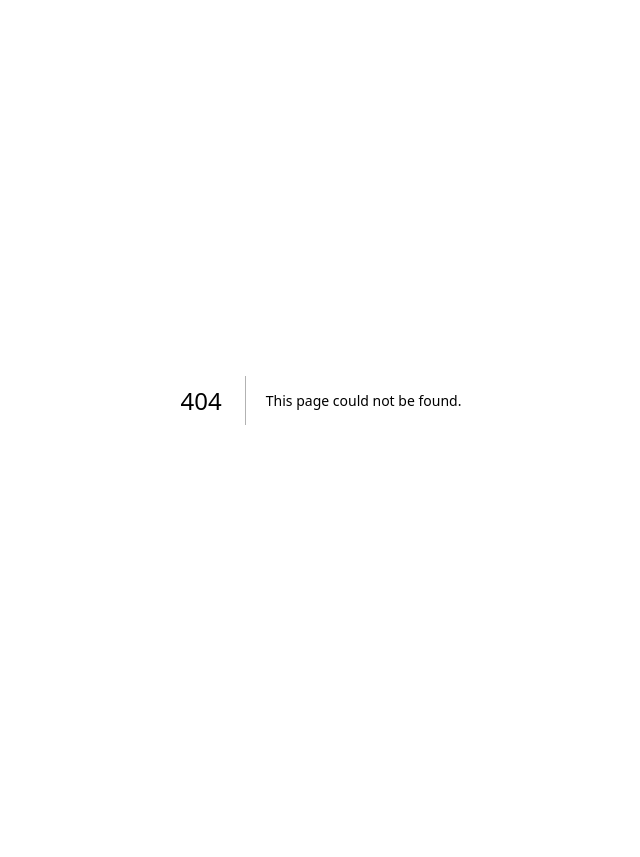
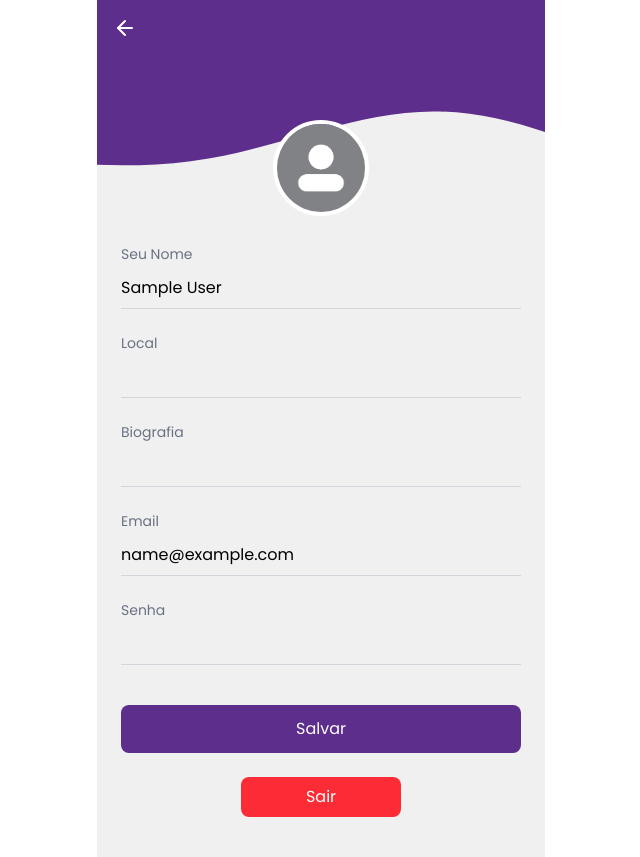
Before and after one commit to thns7/passa-a-bola, a Next.js app: page /editar-perfil in a window 1280 px wide. Before the commit this address had no page. Shown: the whole page, without its empty margins (319-959 px from the left). Before the commit the page ends 800 px from the top, so only its background shows below. Built offline with nearby package versions, Linux system fonts and the light colour scheme; sample sign-in values are in the browser's storage; what tailwindcss-animated would draw is missing.

Commit message:
feature: Perfil and Editar perfil

```diff
--- /dev/null
+++ b/app/editar-perfil/page.js
@@ -0,0 +1,162 @@
+"use client";
+
+import { useEffect, useState } from "react";
+import { useRouter } from "next/navigation";
+import { ArrowLeft } from "lucide-react";
+
+export default function EditarPerfil() {
+  const [user, setUser] = useState(null);
+  const [form, setForm] = useState({
+    name: "",
+    username: "",
+    location: "", // <-- adicionamos aqui
+    bio: "",
+    email: "",
+    password: "",
+  });
+  const router = useRouter();
+
+  useEffect(() => {
+    const currentUser = localStorage.getItem("currentUser");
+    if (currentUser) {
+      const parsed = JSON.parse(currentUser);
+      setUser(parsed);
+      setForm({
+        name: parsed.name || "",
+        username: parsed.username || "",
+        location: parsed.location || "", // <-- puxando do user
+        bio: parsed.bio || "",
+        email: parsed.email || "",
+        password: parsed.password || "",
+      });
+    } else {
+      router.push("/login");
+    }
+  }, [router]);
+
+  const handleChange = (field, value) => {
+    setForm((prev) => ({ ...prev, [field]: value }));
+  };
+
+  const handleSave = () => {
+    if (!user) return;
+
+    const updatedUser = { ...user, ...form };
+    localStorage.setItem("currentUser", JSON.stringify(updatedUser));
+    setUser(updatedUser);
+    router.push("/perfil");
+  };
+
+  const handleLogout = () => {
+    localStorage.removeItem("currentUser");
+    router.push("/login");
+  };
+
+  if (!user) {
+    return (
+      <div className="flex items-center justify-center h-screen">
+        Carregando...
+      </div>
+    );
+  }
+
+  return (
+    <div className="max-w-md mx-auto bg-[#F0F0F0] min-h-screen pb-10">
+      <div className="relative h-[180px] animate-duration-400 animate-fade-down">
+        <img
+          src="/svgs/headerPerfil.svg"
+          alt="Header background"
+          className="absolute top-0 left-0 w-full h-full object-cover"
+        />
+
+
+        <button
+          onClick={() => router.back()}
+          className="absolute top-4 left-4 text-white"
+        >
+          <ArrowLeft className="h-6 w-6" />
+        </button>
+
+
+        <div className="absolute left-1/2 -bottom-9 transform -translate-x-1/2">
+          <img
+            src={user.avatar || "/perfilPadrao.jpg"}
+            alt="Foto de perfil"
+            className="h-24 w-24 rounded-full border-4 border-white object-cover"
+          />
+        </div>
+      </div>
+
+
+      <div className="mt-16 px-6 space-y-6">
+        <div>
+          <label className="block text-sm text-gray-500 mb-1">Seu Nome</label>
+          <input
+            type="text"
+            value={form.name}
+            onChange={(e) => handleChange("name", e.target.value)}
+            className="w-full border-b border-gray-300 bg-transparent focus:outline-none py-2"
+          />
+        </div>
+
+        <div>
+          <label className="block text-sm text-gray-500 mb-1">Local</label>
+          <input
+            type="text"
+            value={form.location}
+            onChange={(e) => handleChange("location", e.target.value)} // <-- agora salva no location
+            className="w-full border-b border-gray-300 bg-transparent focus:outline-none py-2"
+          />
+        </div>
+
+        <div>
+          <label className="block text-sm text-gray-500 mb-1">Biografia</label>
+          <input
+            type="text"
+            value={form.bio}
+            onChange={(e) => handleChange("bio", e.target.value)}
+            className="w-full border-b border-gray-300 bg-transparent focus:outline-none py-2"
+          />
+        </div>
+
+        <div>
+          <label className="block text-sm text-gray-500 mb-1">Email</label>
+          <input
+            type="email"
+            value={form.email}
+            onChange={(e) => handleChange("email", e.target.value)}
+            className="w-full border-b border-gray-300 bg-transparent focus:outline-none py-2"
+          />
+        </div>
+
+        <div>
+          <label className="block text-sm text-gray-500 mb-1">Senha</label>
+          <input
+            type="password"
+            value={form.password}
+            onChange={(e) => handleChange("password", e.target.value)}
+            className="w-full border-b border-gray-300 bg-transparent focus:outline-none py-2"
+          />
+        </div>
+
+
+        <button
+          onClick={handleSave}
+          className="w-full bg-[var(--primary-color)] text-white py-3 rounded-lg mt-4"
+        >
+          Salvar
+        </button>
+
+
+        <div className="flex justify-center">
+          <button
+            onClick={handleLogout}
+            className="w-40 bg-red-500 text-white py-2 rounded-lg"
+          >
+            Sair
+          </button>
+        </div>
+      </div>
+    </div>
+  );
+}
--- a/app/home/page.js
+++ b/app/home/page.js
@@ -97,16 +97,6 @@ export default function HomePage() {
 
         <TituloAlt titulo="Principais Notícias" />
 
-        <button
-          onClick={() => {
-            localStorage.removeItem("currentUser");
-            router.push("/login");
-          }}
-          className="mt-4 w-full bg-red-500 text-white py-2 rounded-lg"
-        >
-          Sair
-        </button>
-
 
         <div className="fixed bottom-0 left-0 right-0 md:hidden">
           <BottomNav activeIndex={active} onChange={setActive} />
@@ -115,7 +105,7 @@ export default function HomePage() {
 
       {/* Desktop */}
       <div className="hidden md:grid md:grid-cols-3 gap-6 p-12">
-        {/* Coluna 1: Ao vivo + Partidas */}
+
         <div className="space-y-6">
           <TituloAlt titulo="Ao vivo" />
           <Link href="/match/1">
@@ -158,7 +148,7 @@ export default function HomePage() {
           />
         </div>
 
-        {/* Coluna 2 & 3: Notícias / Destaques */}
+
         <div className="col-span-2 bg-white p-8 rounded-2xl shadow-lg space-y-6">
           <h1 className="text-3xl font-bold">Bem-vindo, {user.name}</h1>
           <p className="text-gray-600">
--- a/app/perfil/page.js
+++ b/app/perfil/page.js
@@ -1,18 +1,27 @@
 'use client'
 
-import Image from 'next/image'
-import { PencilIcon } from 'lucide-react'
+import { useEffect, useState } from "react";
 import { useRouter } from "next/navigation";
-import { useEffect, useState } from "react";
+import { MoreHorizontal } from "lucide-react";
+import BottomNav from "../components/BottomNav";
 
 export default function PerfilPage() {
   const [user, setUser] = useState(null);
+  const [active, setActive] = useState(3);
+  const [posts, setPosts] = useState([]);
   const router = useRouter();
 
   useEffect(() => {
     const currentUser = localStorage.getItem("currentUser");
-        if (currentUser) setUser(JSON.parse(currentUser));
-        else router.push("/login");
+    if (currentUser) {
+      const parsedUser = JSON.parse(currentUser);
+      setUser(parsedUser);
+
+      const userPosts = JSON.parse(localStorage.getItem("posts")) || [];
+      setPosts(userPosts.filter((p) => p.userId === parsedUser.id));
+    } else {
+      router.push("/login");
+    }
   }, [router]);
 
   if (!user) {
@@ -24,40 +33,101 @@ export default function PerfilPage() {
   }
 
   return (
-        <div className="max-w-md mx-auto bg-[#F0F0F0] h-screen overflow-hidden">
-            <header className="relative h-70">
+    <div className="max-w-md mx-auto bg-[#F0F0F0] min-h-screen">
+
+      <header className="relative h-[140px] animate-duration-400 animate-fade-down">
         <img
           src="/svgs/headerPerfil.svg"
           alt="Header background"
-                    className="absolute top-0 left-0 object-cover"
+          className="absolute top-0 left-0 w-full h-full object-cover"
         />
-                <div className="absolute top-4 right-4 text-white cursor-pointer">
-                    <PencilIcon className="h-6 w-6" />
+
+        <div
+          className="absolute top-4 right-4 text-white cursor-pointer"
+          onClick={() => router.push("/editar-perfil")}
+        >
+          <MoreHorizontal className="h-6 w-6" />
+        </div>
+
+
+        <div className="absolute left-7 bottom-[-62px] flex items-center gap-4">
+          <img
+            src={user.avatar || "/perfilPadrao.jpg"}
+            alt="Foto de perfil"
+            className="h-24 w-24 rounded-full border-4 border-white object-cover"
+          />
+          <div>
+            <h1 className="text-xl font-semibold drop-shadow">
+              {user.name || "Usuário"}
+            </h1>
+            <h2 className="text-[#5f2e8c80] text-sm">
+              {user.username || user.name?.toLowerCase() + "_"}
+            </h2>
+            <p className="text-sm text-gray-400">
+              {user.location || "Sua localização"}
+            </p>
+          </div>
         </div>
       </header>
 
-            <div className="flex gap-5 absolute top-20 left-6 items-center">
-                <img src="/perfilPadrao.jpg" alt="" className="h-24 rounded-full" />
-                <div>
-                    <h1 className="text-2xl">{user.name || "Usuário"}</h1>
-                    <h2 className="text-[var(--primary-color)] text-[1rem]">
-                        {user.name.toLowerCase() + "_"}
-                    </h2>
+      {/* Bio */}
+      <div className="px-6 mt-20 text-sm text-gray-700 leading-relaxed">
+        <p>{user.bio || "Adicione sua bio aqui..."}</p>
+
+        <div className="mt-3">
+          <p className="text-gray-500">
+            <strong className="text-gray-700">E-mail:</strong>{" "}
+            <a
+              href={`mailto:${user.email || "seuemail@dominio.com"}`}
+              className="text-gray-400"
+            >
+              {user.email || "seuemail@dominio.com"}
+            </a>
+          </p>
         </div>
       </div>
 
 
-            <div class="bio-jogadora">
-  <p>
-    Sou Luana Nascimento, tenho 23 anos e desde muito nova encontrei no futebol
-    mais do que uma paixão, encontrei um propósito. Cresci em uma comunidade
-    onde as oportunidades são poucas, mas a vontade de vencer é imensa...
+      <div className="px-4 py-5 mt-10 mb-20 border-t border-t-gray-400">
+        <div className="flex justify-between items-center mb-3">
+          <h3 className="text-lg font-semibold">Posts</h3>
+          <span className="text-gray-500 text-sm">{posts.length}</span>
+        </div>
+
+        {posts.length > 0 ? (
+          posts.map((post, index) => (
+            <div key={index} className="bg-white rounded-xl shadow p-4 mb-4">
+              <div className="flex justify-between items-center mb-2">
+                <div className="flex items-center gap-2">
+                  <img
+                    src={user.avatar || "/perfilPadrao.jpg"}
+                    alt=""
+                    className="h-8 w-8 rounded-full"
+                  />
+                  <span className="text-sm font-medium">{user.name}</span>
+                </div>
+                <MoreHorizontal size={18} className="text-gray-400" />
+              </div>
+              <p className="text-sm mb-2">{post.text}</p>
+              {post.image && (
+                <img
+                  src={post.image}
+                  alt="Imagem do post"
+                  className="rounded-lg w-full object-cover"
+                />
+              )}
+            </div>
+          ))
+        ) : (
+          <p className="text-gray-400 text-sm text-center">
+            Nenhum post ainda.
           </p>
+        )}
+      </div>
 
-  <p>
-    <strong>E-mail:</strong>
-    <a href="mailto:jogadoraluana@time.com.br">jogadoraluana@time.com.br</a>
-  </p>
+
+      <div className="fixed bottom-0 left-0 w-full z-50 md:hidden">
+        <BottomNav activeIndex={active} onChange={setActive} />
       </div>
     </div>
   );
--- a/package.json
+++ b/package.json
@@ -20,10 +20,12 @@
   "devDependencies": {
     "@eslint/eslintrc": "^3",
     "@tailwindcss/postcss": "^4",
+    "autoprefixer": "^10.4.21",
     "eslint": "^9",
     "eslint-config-next": "15.5.2",
     "json-server": "^1.0.0-beta.3",
-    "tailwindcss": "^4",
+    "postcss": "^8.5.6",
+    "tailwindcss": "^4.1.13",
     "tailwindcss-animated": "^2.0.0"
   }
 }
```
Also changed, not shown: 1 other file (tests, documents, lock files or other folders). Lines whose indentation alone changed are shown as unchanged.
